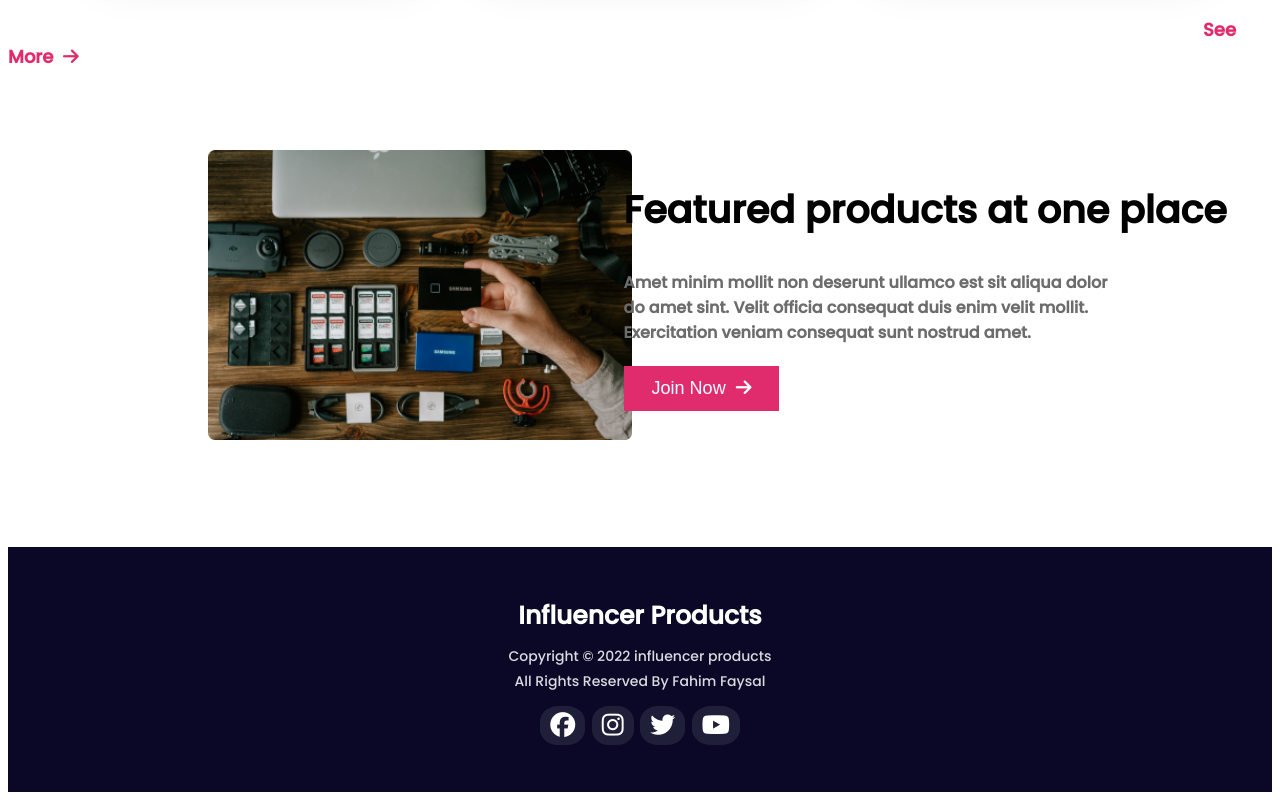
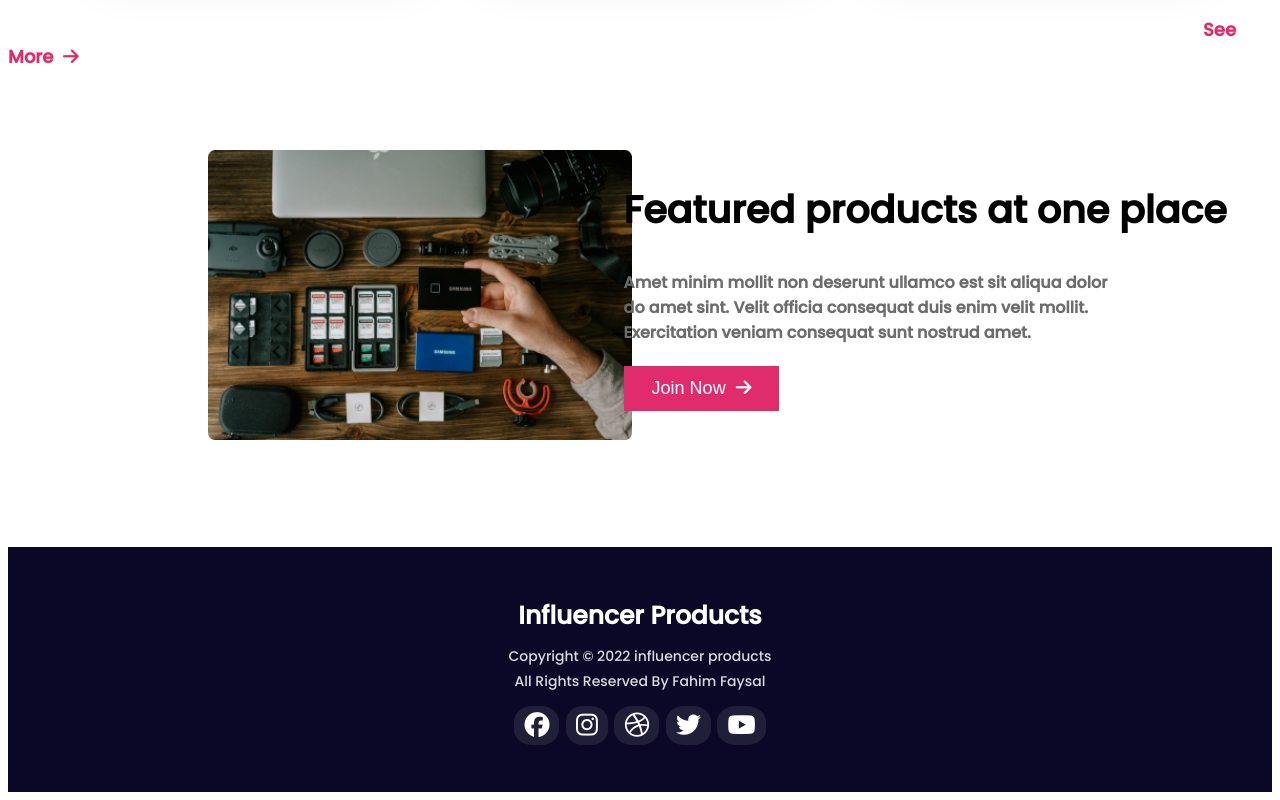
Before and after one commit to Fahimsakib1/influencer-shopping-responsive-website, a plain HTML site: page index.html in a window 1280 px wide. Shown: the part 2506-3306 px from the top of the page. Drawn offline with Linux system fonts and the light colour scheme.

Commit message:
dribble logo added

```diff
--- a/css/style.css
+++ b/css/style.css
@@ -311,7 +311,7 @@ span{
     color: white;
  }
 
- .fa-facebook,  .fa-instagram, .fa-twitter, .fa-youtube  {
+ .fa-facebook,  .fa-instagram, .fa-dribbble, .fa-twitter, .fa-youtube  {
     padding-left: 10px;
     padding-right: 10px;
     padding-top: 7px;
@@ -328,6 +328,10 @@ span{
     color: #E4405F;
  }
 
+ .fa-dribbble:hover{
+    color: #EA4C89;
+ }
+
  .fa-twitter:hover{
     color: #1DA1F2;
  }
--- a/index.html
+++ b/index.html
@@ -347,6 +347,7 @@
         <div class="social-media">
             <a href="https://www.facebook.com/fahim.sakib.5" target="_blank" title="Facebook"><i class="fa-brands fa-facebook"></i></a>
             <a href="https://www.instagram.com/i_fahiim/" target="_blank" title="Instagram"><i class="fa-brands fa-instagram"></i></a>
+            <a href="https://dribbble.com/" target="_blank" title="Dribble"><i class="fa-brands fa-dribbble"></i></a>
             <a href="https://twitter.com/i/flow/login" target="_blank" title="Twitter"><i class="fa-brands fa-twitter"></i></a>
             <a href="https://www.youtube.com/" target="_blank" title="Youtube"><i class="fa-brands fa-youtube"></i></a>
 
```
